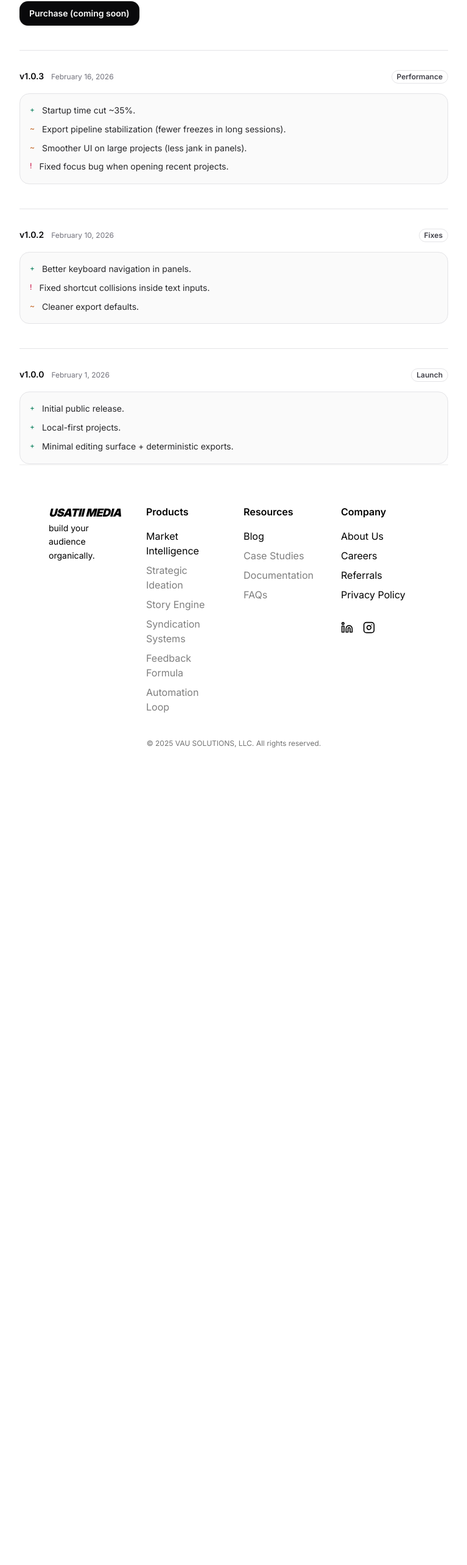
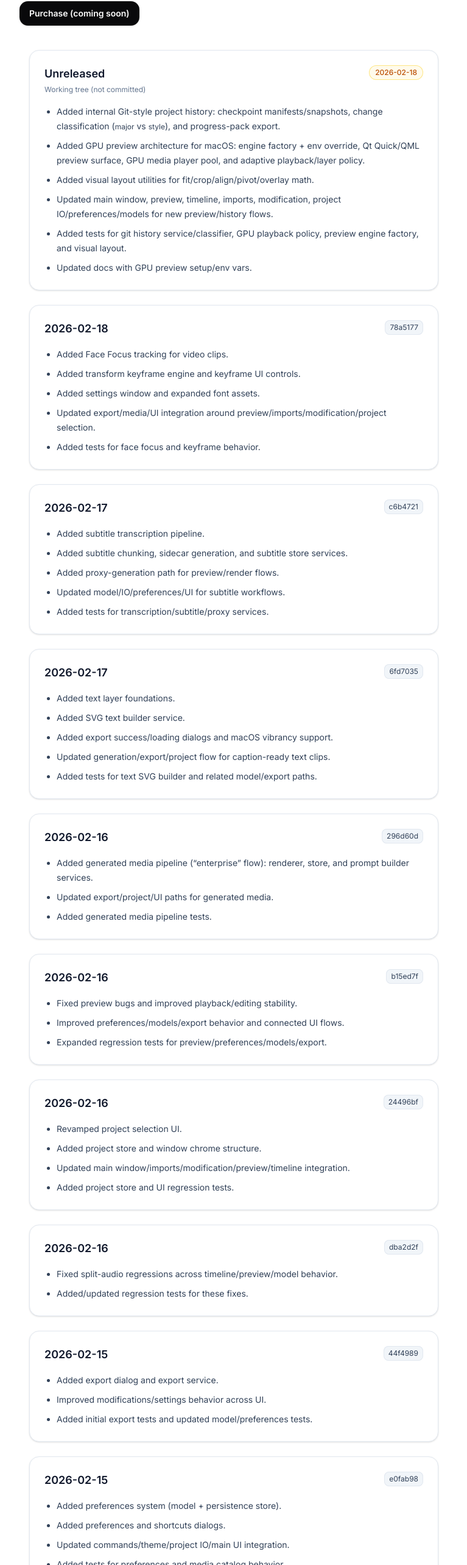
Before and after one commit to VladUsatii/usatii-website, a Next.js app: page /editor/changelog in a window 1280 px wide. Shown: the part 221-2787 px from the top of the page at 61% size, without its empty margins (256-1023 px from the left). Before the commit the page ends 1592 px from the top, so only its background shows below. Built offline with nearby package versions, Linux system fonts and the light colour scheme.

Commit message:
the website is looking fire now for showcasing the editor

```diff
--- a/src/app/_components/bento-systems.jsx
+++ b/src/app/_components/bento-systems.jsx
@@ -12,12 +12,45 @@ import {
 } from 'lucide-react';
 
 const tiles = [
-  { id: 1, title: 'Market intelligence', desc: '24⁄7 scraping of industry chatter, social signals, and competitor moves flows into a data bank powering every strategic decision.', Icon: Brain,   span: 'md:col-span-4 md:row-span-2' },
-  { id: 2, title: 'Strategic ideation', desc: 'Our sprints distill plans into episodic campaigns, each pinned to a growth goal.', Icon: Sparkles, span: 'md:col-span-3 md:row-span-1' },
-  { id: 3, title: 'Story engine', desc: 'Our engine atomizes content into shorts and text via our in-house content planning pipeline – great for 10x output.', Icon: Layers,   span: 'md:col-span-5 md:row-span-2', img: 'https://diagrams.helpful.dev/d/d:iTyrxEyZ' },
-  { id: 4, title: 'Syndication systems', desc: 'We syndicate content for every platform with per-algo and last-hour metrics sustaining content variety.', Icon: Share,    span: 'md:col-span-3 md:row-span-2' },
-  { id: 5, title: 'Feedback formula', desc: 'Our clean marketing hubs surface hook-rate, retention curves, and conversion velocity – anomalies trigger retros.', Icon: BarChart2, span: 'md:col-span-4 md:row-span-1' },
-  { id: 6, title: 'Automation loop', desc: 'Zapier + aws lambdas recycle winning patterns into reusable playbooks, shaving ≥20 hrs of operator toil per week.', Icon: RefreshCw, span: 'md:col-span-5 md:row-span-1' },
+  {
+    id: 1,
+    title: 'Market intelligence',
+    desc: '24⁄7 scraping of industry chatter, social signals, and competitor moves flows into a data bank powering every strategic decision.',
+    Icon: Brain,
+    span: 'md:col-span-4 md:row-span-2'
+  },
+  {
+    id: 2,
+    title: 'Strategic ideation',
+    desc: 'Our sprints distill plans into episodic campaigns, each pinned to a growth goal.',
+    Icon: Sparkles, span: 'md:col-span-3 md:row-span-1' },
+  {
+    id: 3,
+    title: 'Usatii Editor',
+    desc: 'Our in-house editing OS allows you to create anything with the use of AI. No more tedious resizing and keyframing.',
+    Icon: Layers,
+    span: 'md:col-span-5 md:row-span-2',
+    img: 'https://diagrams.helpful.dev/d/d:iTyrxEyZ' },
+  {
+    id: 4,
+    title: 'Syndication systems',
+    desc: 'We syndicate content for every platform with per-algo and last-hour metrics sustaining content variety.',
+    Icon: Share,
+    span: 'md:col-span-3 md:row-span-2' },
+  {
+    id: 5,
+    title: 'Feedback formula',
+    desc: 'Our clean marketing hubs surface hook-rate, retention curves, and conversion velocity – anomalies trigger retros.',
+    Icon: BarChart2,
+    span: 'md:col-span-4 md:row-span-1'
+  },
+  {
+    id: 6,
+    title: 'Automation loop',
+    desc: 'Zapier + aws lambdas recycle winning patterns into reusable playbooks, shaving ≥20 hrs of operator toil per week.',
+    Icon: RefreshCw,
+    span: 'md:col-span-5 md:row-span-1'
+  },
 ];
 
 function BentoTile({ id, title, desc, Icon, span, img }) {
--- a/src/app/_components/footer.jsx
+++ b/src/app/_components/footer.jsx
@@ -5,7 +5,7 @@ import { Button } from '@/components/ui/button';
 const productTiles = [
   { id: 1, title: 'Market Intelligence', href: '/demos/1' },
   { id: 2, title: 'Strategic Ideation', href: '/demos/2' },
-  { id: 3, title: 'Story Engine', href: '/demos/3' },
+  { id: 3, title: 'Editor', href: '/editor' },
   { id: 4, title: 'Syndication Systems', href: '/demos/4' },
   { id: 5, title: 'Feedback Formula', href: '/demos/5' },
   { id: 6, title: 'Automation Loop', href: '/demos/6' },
@@ -27,7 +27,7 @@ export default function Footer() {
           <h3 className="text-black font-semibold mb-4">Products</h3>
           <ul className="space-y-2">
           {productTiles.map((tile, index) => {
-            const isFirst = index === 0;
+            const isFirst = index === 0 || index === 2;
             return (
               <li key={tile.id}>
                 <a
--- a/src/app/editor/changelog/page.jsx
+++ b/src/app/editor/changelog/page.jsx
@@ -66,119 +66,252 @@ export default function Page() {
           </div>
         </motion.div>
 
-        {/* list */}
-        <div className="mt-10 space-y-10">
-          {/* v1.0.3 */}
-          <motion.section
-            initial={{ opacity: 0, y: 8 }}
-            whileInView={{ opacity: 1, y: 0 }}
-            viewport={{ once: true, margin: "-120px" }}
-            transition={{ duration: 0.35, ease: [0.22, 1, 0.36, 1] }}
-            className="pt-8 border-t border-zinc-200"
+        <div className="mx-auto max-w-3xl px-4 py-10">
+          <div className="space-y-6">
+            <section
+              className="rounded-2xl border border-slate-200 bg-white p-6 shadow-sm"
+              data-version="unreleased"
             >
-            <div className="flex flex-wrap items-baseline justify-between gap-3">
-              <div className="flex items-baseline gap-3">
-                <span className="font-mono text-sm font-semibold text-zinc-950">v1.0.3</span>
-                <span className="text-xs text-zinc-500">February 16, 2026</span>
+              <div className="flex flex-wrap items-start justify-between gap-3">
+                <div>
+                  <h3 className="text-lg font-semibold text-slate-900">Unreleased</h3>
+                  <p className="mt-1 text-xs text-slate-500">
+                    Working tree (not committed)
+                  </p>
                 </div>
-              <span className="inline-flex items-center rounded-full border border-zinc-200 bg-white px-2 py-0.5 text-xs font-semibold text-zinc-700">
-                Performance
+                <span className="inline-flex items-center rounded-full bg-amber-50 px-2.5 py-1 text-xs font-medium text-amber-700 ring-1 ring-inset ring-amber-200">
+                  2026-02-18
                 </span>
               </div>
 
-            <div className="mt-4 rounded-2xl border border-zinc-200 bg-zinc-50 p-4">
-              <ul className="space-y-2 text-sm leading-relaxed text-zinc-800">
-                <li className="flex gap-3">
-                  <span className="font-mono text-[12px] text-emerald-700">+</span>
-                  <span>Startup time cut ~35%.</span>
+              <ul className="mt-4 list-disc space-y-2 pl-5 text-sm leading-6 text-slate-700">
+                <li>
+                  Added internal Git-style project history: checkpoint manifests/snapshots,
+                  change classification (<span className="font-mono text-xs">major</span> vs{" "}
+                  <span className="font-mono text-xs">style</span>), and progress-pack export.
                 </li>
-                <li className="flex gap-3">
-                  <span className="font-mono text-[12px] text-amber-700">~</span>
-                  <span>Export pipeline stabilization (fewer freezes in long sessions).</span>
+                <li>
+                  Added GPU preview architecture for macOS: engine factory + env override,
+                  Qt Quick/QML preview surface, GPU media player pool, and adaptive
+                  playback/layer policy.
                 </li>
-                <li className="flex gap-3">
-                  <span className="font-mono text-[12px] text-amber-700">~</span>
-                  <span>Smoother UI on large projects (less jank in panels).</span>
+                <li>Added visual layout utilities for fit/crop/align/pivot/overlay math.</li>
+                <li>
+                  Updated main window, preview, timeline, imports, modification, project
+                  IO/preferences/models for new preview/history flows.
                 </li>
-                <li className="flex gap-3">
-                  <span className="font-mono text-[12px] text-rose-700">!</span>
-                  <span>Fixed focus bug when opening recent projects.</span>
+                <li>
+                  Added tests for git history service/classifier, GPU playback policy,
+                  preview engine factory, and visual layout.
                 </li>
+                <li>Updated docs with GPU preview setup/env vars.</li>
               </ul>
-            </div>
-          </motion.section>
+            </section>
 
-          {/* v1.0.2 */}
-          <motion.section
-            initial={{ opacity: 0, y: 8 }}
-            whileInView={{ opacity: 1, y: 0 }}
-            viewport={{ once: true, margin: "-120px" }}
-            transition={{ duration: 0.35, ease: [0.22, 1, 0.36, 1] }}
-            className="pt-8 border-t border-zinc-200"
+            <section
+              className="rounded-2xl border border-slate-200 bg-white p-6 shadow-sm"
+              data-version="2026-02-18"
+              data-commit="78a5177"
             >
-            <div className="flex flex-wrap items-baseline justify-between gap-3">
-              <div className="flex items-baseline gap-3">
-                <span className="font-mono text-sm font-semibold text-zinc-950">v1.0.2</span>
-                <span className="text-xs text-zinc-500">February 10, 2026</span>
-              </div>
-              <span className="inline-flex items-center rounded-full border border-zinc-200 bg-white px-2 py-0.5 text-xs font-semibold text-zinc-700">
-                Fixes
+              <div className="flex flex-wrap items-start justify-between gap-3">
+                <h3 className="text-lg font-semibold text-slate-900">2026-02-18</h3>
+                <span className="inline-flex items-center rounded-md bg-slate-100 px-2 py-1 font-mono text-xs text-slate-700 ring-1 ring-inset ring-slate-200">
+                  78a5177
                 </span>
               </div>
 
-            <div className="mt-4 rounded-2xl border border-zinc-200 bg-zinc-50 p-4">
-              <ul className="space-y-2 text-sm leading-relaxed text-zinc-800">
-                <li className="flex gap-3">
-                  <span className="font-mono text-[12px] text-emerald-700">+</span>
-                  <span>Better keyboard navigation in panels.</span>
+              <ul className="mt-4 list-disc space-y-2 pl-5 text-sm leading-6 text-slate-700">
+                <li>Added Face Focus tracking for video clips.</li>
+                <li>Added transform keyframe engine and keyframe UI controls.</li>
+                <li>Added settings window and expanded font assets.</li>
+                <li>
+                  Updated export/media/UI integration around preview/imports/modification/project
+                  selection.
                 </li>
-                <li className="flex gap-3">
-                  <span className="font-mono text-[12px] text-rose-700">!</span>
-                  <span>Fixed shortcut collisions inside text inputs.</span>
-                </li>
-                <li className="flex gap-3">
-                  <span className="font-mono text-[12px] text-amber-700">~</span>
-                  <span>Cleaner export defaults.</span>
-                </li>
+                <li>Added tests for face focus and keyframe behavior.</li>
               </ul>
-            </div>
-          </motion.section>
+            </section>
 
-          {/* v1.0.0 */}
-          <motion.section
-            initial={{ opacity: 0, y: 8 }}
-            whileInView={{ opacity: 1, y: 0 }}
-            viewport={{ once: true, margin: "-120px" }}
-            transition={{ duration: 0.35, ease: [0.22, 1, 0.36, 1] }}
-            className="pt-8 border-t border-zinc-200"
+            <section
+              className="rounded-2xl border border-slate-200 bg-white p-6 shadow-sm"
+              data-version="2026-02-17"
+              data-commit="c6b4721"
             >
-            <div className="flex flex-wrap items-baseline justify-between gap-3">
-              <div className="flex items-baseline gap-3">
-                <span className="font-mono text-sm font-semibold text-zinc-950">v1.0.0</span>
-                <span className="text-xs text-zinc-500">February 1, 2026</span>
-              </div>
-              <span className="inline-flex items-center rounded-full border border-zinc-200 bg-white px-2 py-0.5 text-xs font-semibold text-zinc-700">
-                Launch
+              <div className="flex flex-wrap items-start justify-between gap-3">
+                <h3 className="text-lg font-semibold text-slate-900">2026-02-17</h3>
+                <span className="inline-flex items-center rounded-md bg-slate-100 px-2 py-1 font-mono text-xs text-slate-700 ring-1 ring-inset ring-slate-200">
+                  c6b4721
                 </span>
               </div>
 
-            <div className="mt-4 rounded-2xl border border-zinc-200 bg-zinc-50 p-4">
-              <ul className="space-y-2 text-sm leading-relaxed text-zinc-800">
-                <li className="flex gap-3">
-                  <span className="font-mono text-[12px] text-emerald-700">+</span>
-                  <span>Initial public release.</span>
+              <ul className="mt-4 list-disc space-y-2 pl-5 text-sm leading-6 text-slate-700">
+                <li>Added subtitle transcription pipeline.</li>
+                <li>Added subtitle chunking, sidecar generation, and subtitle store services.</li>
+                <li>Added proxy-generation path for preview/render flows.</li>
+                <li>Updated model/IO/preferences/UI for subtitle workflows.</li>
+                <li>Added tests for transcription/subtitle/proxy services.</li>
+              </ul>
+            </section>
+
+            <section
+              className="rounded-2xl border border-slate-200 bg-white p-6 shadow-sm"
+              data-version="2026-02-17"
+              data-commit="6fd7035"
+            >
+              <div className="flex flex-wrap items-start justify-between gap-3">
+                <h3 className="text-lg font-semibold text-slate-900">2026-02-17</h3>
+                <span className="inline-flex items-center rounded-md bg-slate-100 px-2 py-1 font-mono text-xs text-slate-700 ring-1 ring-inset ring-slate-200">
+                  6fd7035
+                </span>
+              </div>
+
+              <ul className="mt-4 list-disc space-y-2 pl-5 text-sm leading-6 text-slate-700">
+                <li>Added text layer foundations.</li>
+                <li>Added SVG text builder service.</li>
+                <li>Added export success/loading dialogs and macOS vibrancy support.</li>
+                <li>Updated generation/export/project flow for caption-ready text clips.</li>
+                <li>Added tests for text SVG builder and related model/export paths.</li>
+              </ul>
+            </section>
+
+            <section
+              className="rounded-2xl border border-slate-200 bg-white p-6 shadow-sm"
+              data-version="2026-02-16"
+              data-commit="296d60d"
+            >
+              <div className="flex flex-wrap items-start justify-between gap-3">
+                <h3 className="text-lg font-semibold text-slate-900">2026-02-16</h3>
+                <span className="inline-flex items-center rounded-md bg-slate-100 px-2 py-1 font-mono text-xs text-slate-700 ring-1 ring-inset ring-slate-200">
+                  296d60d
+                </span>
+              </div>
+
+              <ul className="mt-4 list-disc space-y-2 pl-5 text-sm leading-6 text-slate-700">
+                <li>
+                  Added generated media pipeline (“enterprise” flow): renderer, store, and
+                  prompt builder services.
                 </li>
-                <li className="flex gap-3">
-                  <span className="font-mono text-[12px] text-emerald-700">+</span>
-                  <span>Local-first projects.</span>
-                </li>
-                <li className="flex gap-3">
-                  <span className="font-mono text-[12px] text-emerald-700">+</span>
-                  <span>Minimal editing surface + deterministic exports.</span>
-                </li>
+                <li>Updated export/project/UI paths for generated media.</li>
+                <li>Added generated media pipeline tests.</li>
               </ul>
+            </section>
+
+            <section
+              className="rounded-2xl border border-slate-200 bg-white p-6 shadow-sm"
+              data-version="2026-02-16"
+              data-commit="b15ed7f"
+            >
+              <div className="flex flex-wrap items-start justify-between gap-3">
+                <h3 className="text-lg font-semibold text-slate-900">2026-02-16</h3>
+                <span className="inline-flex items-center rounded-md bg-slate-100 px-2 py-1 font-mono text-xs text-slate-700 ring-1 ring-inset ring-slate-200">
+                  b15ed7f
+                </span>
               </div>
-          </motion.section>
+
+              <ul className="mt-4 list-disc space-y-2 pl-5 text-sm leading-6 text-slate-700">
+                <li>Fixed preview bugs and improved playback/editing stability.</li>
+                <li>Improved preferences/models/export behavior and connected UI flows.</li>
+                <li>Expanded regression tests for preview/preferences/models/export.</li>
+              </ul>
+            </section>
+
+            <section
+              className="rounded-2xl border border-slate-200 bg-white p-6 shadow-sm"
+              data-version="2026-02-16"
+              data-commit="24496bf"
+            >
+              <div className="flex flex-wrap items-start justify-between gap-3">
+                <h3 className="text-lg font-semibold text-slate-900">2026-02-16</h3>
+                <span className="inline-flex items-center rounded-md bg-slate-100 px-2 py-1 font-mono text-xs text-slate-700 ring-1 ring-inset ring-slate-200">
+                  24496bf
+                </span>
+              </div>
+
+              <ul className="mt-4 list-disc space-y-2 pl-5 text-sm leading-6 text-slate-700">
+                <li>Revamped project selection UI.</li>
+                <li>Added project store and window chrome structure.</li>
+                <li>Updated main window/imports/modification/preview/timeline integration.</li>
+                <li>Added project store and UI regression tests.</li>
+              </ul>
+            </section>
+
+            <section
+              className="rounded-2xl border border-slate-200 bg-white p-6 shadow-sm"
+              data-version="2026-02-16"
+              data-commit="dba2d2f"
+            >
+              <div className="flex flex-wrap items-start justify-between gap-3">
+                <h3 className="text-lg font-semibold text-slate-900">2026-02-16</h3>
+                <span className="inline-flex items-center rounded-md bg-slate-100 px-2 py-1 font-mono text-xs text-slate-700 ring-1 ring-inset ring-slate-200">
+                  dba2d2f
+                </span>
+              </div>
+
+              <ul className="mt-4 list-disc space-y-2 pl-5 text-sm leading-6 text-slate-700">
+                <li>Fixed split-audio regressions across timeline/preview/model behavior.</li>
+                <li>Added/updated regression tests for these fixes.</li>
+              </ul>
+            </section>
+
+            <section
+              className="rounded-2xl border border-slate-200 bg-white p-6 shadow-sm"
+              data-version="2026-02-15"
+              data-commit="44f4989"
+            >
+              <div className="flex flex-wrap items-start justify-between gap-3">
+                <h3 className="text-lg font-semibold text-slate-900">2026-02-15</h3>
+                <span className="inline-flex items-center rounded-md bg-slate-100 px-2 py-1 font-mono text-xs text-slate-700 ring-1 ring-inset ring-slate-200">
+                  44f4989
+                </span>
+              </div>
+
+              <ul className="mt-4 list-disc space-y-2 pl-5 text-sm leading-6 text-slate-700">
+                <li>Added export dialog and export service.</li>
+                <li>Improved modifications/settings behavior across UI.</li>
+                <li>Added initial export tests and updated model/preferences tests.</li>
+              </ul>
+            </section>
+
+            <section
+              className="rounded-2xl border border-slate-200 bg-white p-6 shadow-sm"
+              data-version="2026-02-15"
+              data-commit="e0fab98"
+            >
+              <div className="flex flex-wrap items-start justify-between gap-3">
+                <h3 className="text-lg font-semibold text-slate-900">2026-02-15</h3>
+                <span className="inline-flex items-center rounded-md bg-slate-100 px-2 py-1 font-mono text-xs text-slate-700 ring-1 ring-inset ring-slate-200">
+                  e0fab98
+                </span>
+              </div>
+
+              <ul className="mt-4 list-disc space-y-2 pl-5 text-sm leading-6 text-slate-700">
+                <li>Added preferences system (model + persistence store).</li>
+                <li>Added preferences and shortcuts dialogs.</li>
+                <li>Updated commands/theme/project IO/main UI integration.</li>
+                <li>Added tests for preferences and media catalog behavior.</li>
+              </ul>
+            </section>
+
+            <section
+              className="rounded-2xl border border-slate-200 bg-white p-6 shadow-sm"
+              data-version="2026-02-15"
+              data-commit="ac325e2"
+            >
+              <div className="flex flex-wrap items-start justify-between gap-3">
+                <h3 className="text-lg font-semibold text-slate-900">2026-02-15</h3>
+                <span className="inline-flex items-center rounded-md bg-slate-100 px-2 py-1 font-mono text-xs text-slate-700 ring-1 ring-inset ring-slate-200">
+                  ac325e2
+                </span>
+              </div>
+
+              <ul className="mt-4 list-disc space-y-2 pl-5 text-sm leading-6 text-slate-700">
+                <li>Initial project scaffold created.</li>
+                <li>Added core models, project IO, media catalog, generation service.</li>
+                <li>Added four-pane editor UI (Imports, Preview, Modification, Timeline).</li>
+                <li>Added baseline tests and packaging/config setup.</li>
+              </ul>
+            </section>
+          </div>
         </div>
 
         <Footer />
```
Also changed, not shown: src/app/editor/page.jsx (+10 -2 lines). Lines whose indentation alone changed are shown as unchanged.
